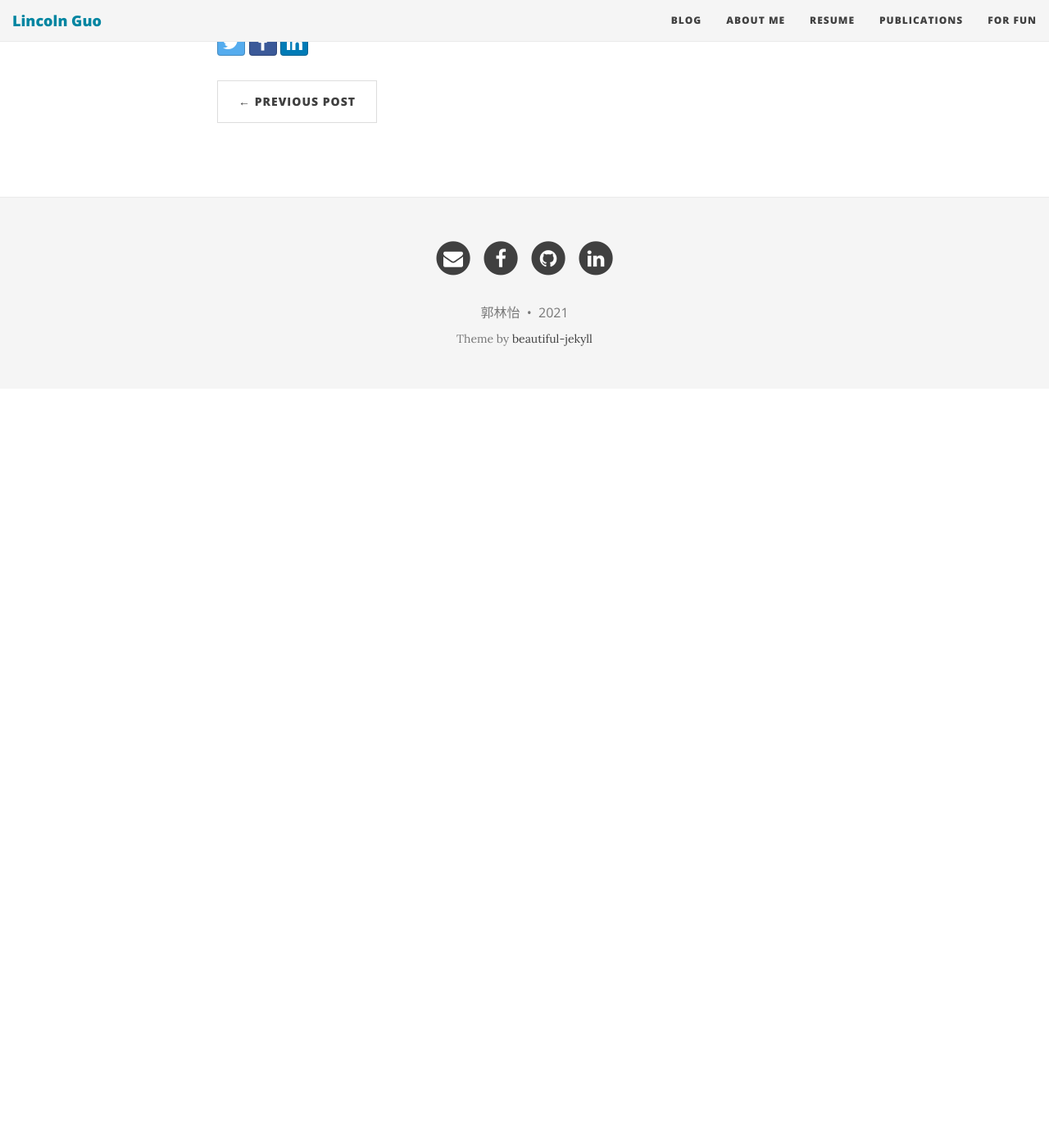
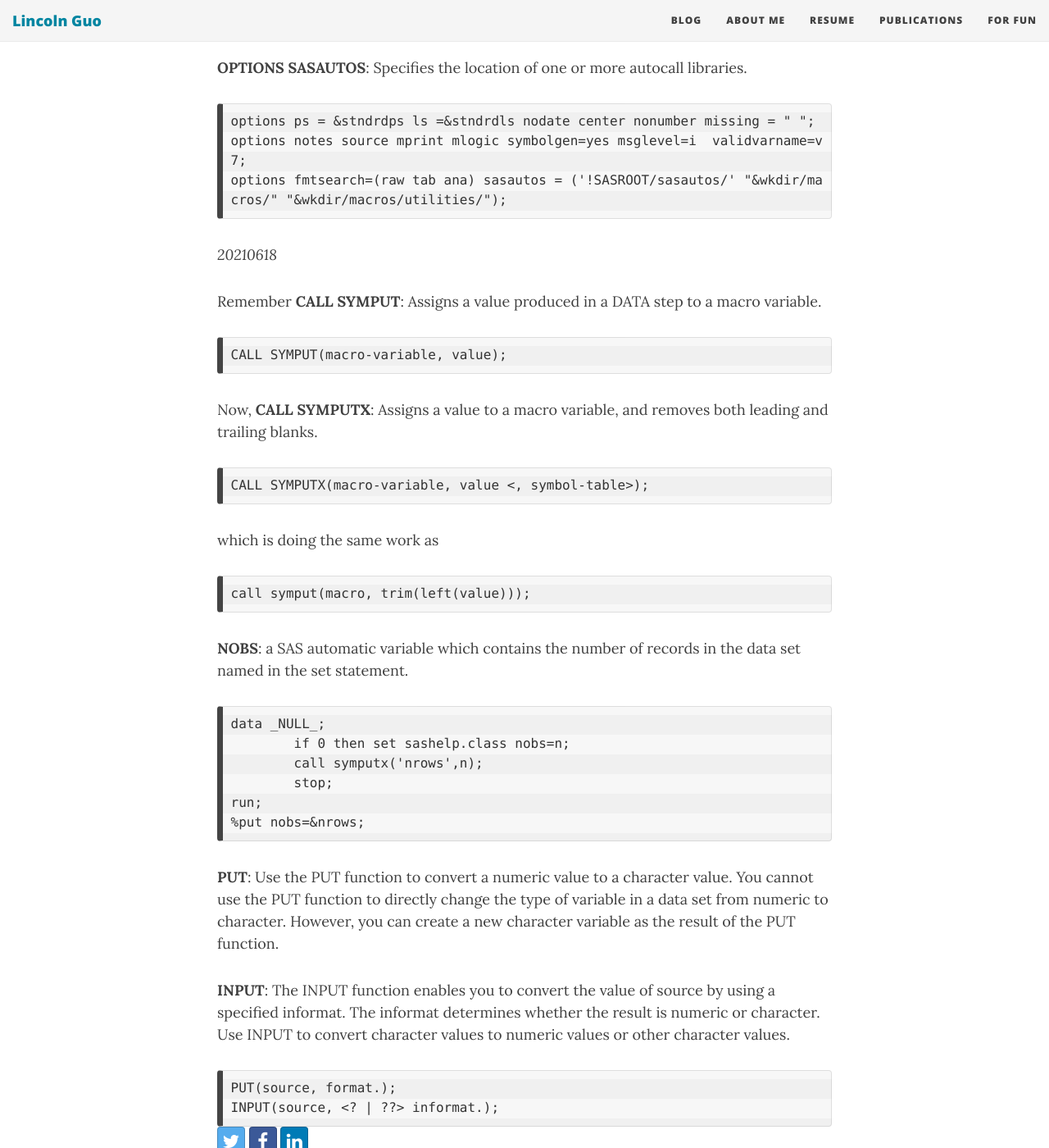
Before and after one commit to LinyiGuo96/LinyiGuo96.github.io, a Jekyll site: the page built from _posts/2021-06-16-SAS-Working-Notes.md, in a window 1280 px wide and 1400 px high, scrolled down 3399 px. Shown: the whole window at 82% size. Built offline with Jekyll 4.4.1, drawn with Linux system fonts in a browser that asks for light colours; nearby versions of some CDN libraries; comment, search, counter and statistics services are not loaded; before the commit the page ends 3873 px from its top, so only the background shows below that; some of the changed text lies outside the part shown.

Commit message:
Update 2021-06-16-SAS-Working-Notes.md

````diff
--- a/_posts/2021-06-16-SAS-Working-Notes.md
+++ b/_posts/2021-06-16-SAS-Working-Notes.md
@@ -1,8 +1,10 @@
-```
+---
+layout: post
 title: SAS Working Notes
-subtitle: Last update 2021-06-16
-layout: post
-```
+subtitle: last update 2021-06-18
+bigimg:
+- "/img/sas.png" : "SAS Printscreen"
+---
 
 
 This blog is used to record my daily working notes related to SAS.
@@ -93,3 +95,44 @@ options ps = &stndrdps ls =&stndrdls nodate center nonumber missing = " ";
 options notes source mprint mlogic symbolgen=yes msglevel=i  validvarname=v7;
 options fmtsearch=(raw tab ana) sasautos = ('!SASROOT/sasautos/' "&wkdir/macros/" "&wkdir/macros/utilities/");
 ```
+
+
+_20210618_
+
+Remember **CALL SYMPUT**: Assigns a value produced in a DATA step to a macro variable.
+
+```
+CALL SYMPUT(macro-variable, value);
+```
+
+Now, **CALL SYMPUTX**: Assigns a value to a macro variable, and removes both leading and trailing blanks.
+
+```
+CALL SYMPUTX(macro-variable, value <, symbol-table>);
+```
+
+which is doing the same work as
+
+```
+call symput(macro, trim(left(value)));
+```
+
+**NOBS**: a SAS automatic variable which contains the number of records in the data set named in the set statement.
+
+```
+data _NULL_;
+	if 0 then set sashelp.class nobs=n;
+	call symputx('nrows',n);
+	stop;
+run;
+%put nobs=&nrows;
+```
+
+**PUT**: Use the PUT function to convert a numeric value to a character value. You cannot use the PUT function to directly change the type of variable in a data set from numeric to character. However, you can create a new character variable as the result of the PUT function.
+
+**INPUT**: The INPUT function enables you to convert the value of source by using a specified informat. The informat determines whether the result is numeric or character. Use INPUT to convert character values to numeric values or other character values.
+
+```
+PUT(source, format.);
+INPUT(source, <? | ??> informat.);
+```
````
